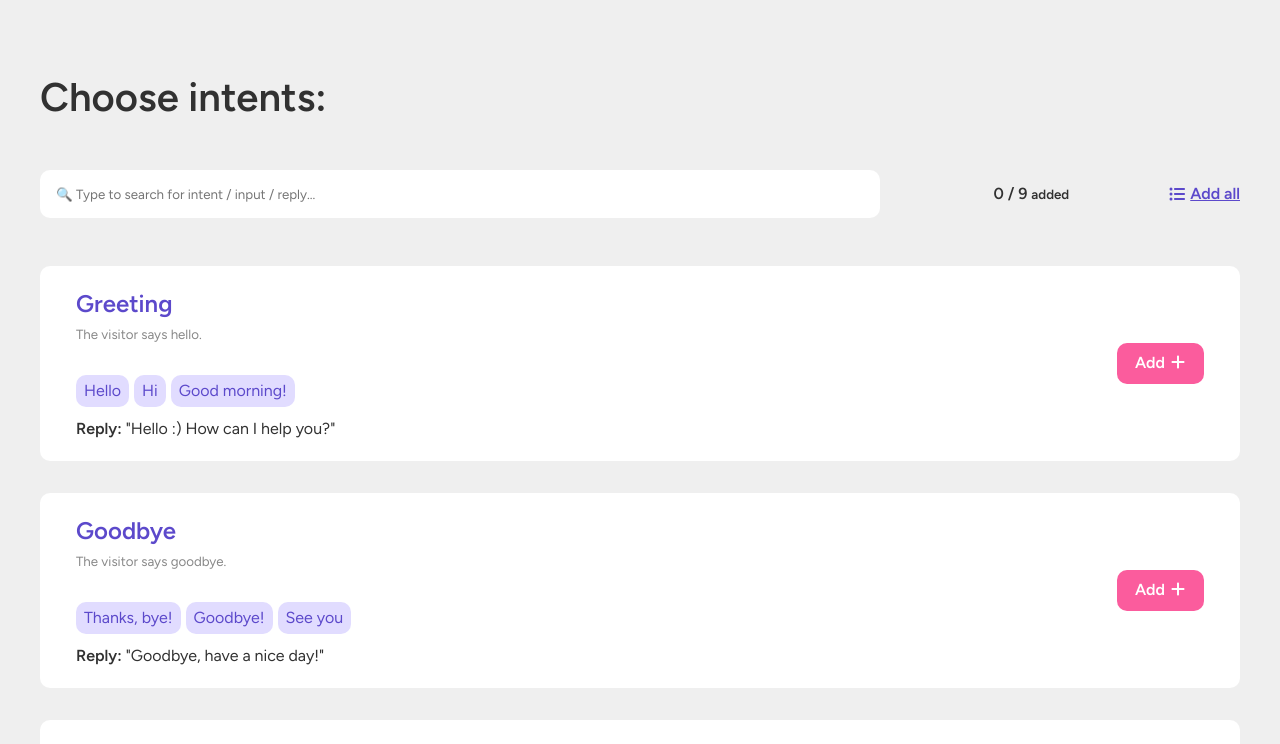
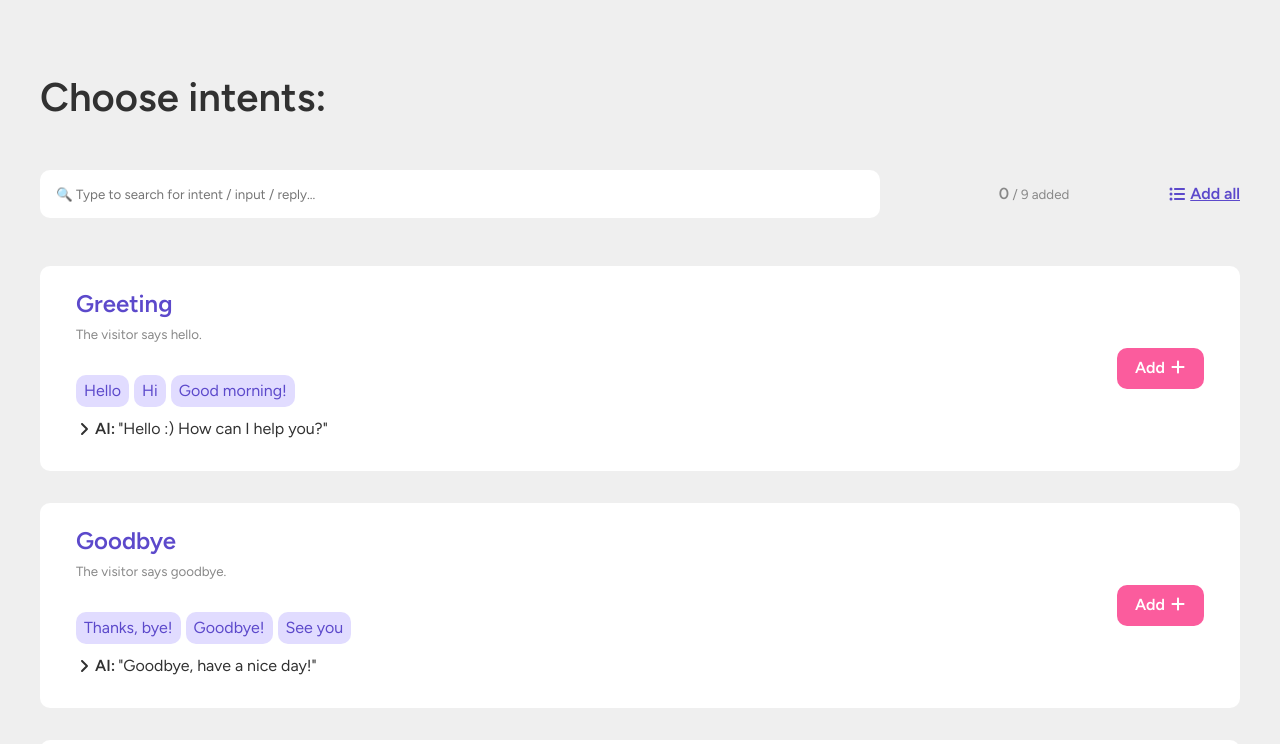
Before and after one commit to arijitpatra/aibot-intents, a React (Vite) app: page / in a window 1280 px wide. Shown: the top 744 px of the page. Built offline with nearby package versions, Linux system fonts and the light colour scheme.

Commit message:
styling changes
styling changes

```diff
--- a/src/components/Intent/Intent.module.scss
+++ b/src/components/Intent/Intent.module.scss
@@ -43,6 +43,8 @@
 }
 
 .reply {
-  font-weight: var(--fontWeightBold);
+  display: flex;
+  align-items: center;
   margin-top: 10px;
+  gap: 3px;
 }
--- a/src/components/Intent/Intent.tsx
+++ b/src/components/Intent/Intent.tsx
@@ -1,6 +1,11 @@
 import Card from "../Card";
 import Chip from "../Chip";
-import { FaCircleCheck, FaPlus, FaRegTrashCan } from "react-icons/fa6";
+import {
+  FaCircleCheck,
+  FaPlus,
+  FaRegTrashCan,
+  FaAngleRight,
+} from "react-icons/fa6";
 import Button from "../Button";
 import { IntentType } from "../../types";
 import styles from "./Intent.module.scss";
@@ -35,8 +40,13 @@ const Intent = ({ data, isSelected, onCtaClick }: IntentProps) => {
                 <Chip key={expression.id} label={expression.text} />
               ))}
             </div>
-            <span className={`${styles.reply}`}>Reply:</span>{" "}
-            {`"${data.reply.text}"`}
+            <div className={`${styles.reply}`}>
+              <FaAngleRight />
+              <b>
+                <i>AI:</i>
+              </b>
+              {`"${data.reply.text}"`}
+            </div>
           </div>
         </div>
         <div>
--- a/src/components/IntentsContainer/IntentsContainer.module.scss
+++ b/src/components/IntentsContainer/IntentsContainer.module.scss
@@ -20,7 +20,7 @@
 }
 
 .selectionControls {
-  font-weight: var(--fontWeightBold);
+  color: var(--grayDark);
   display: flex;
   align-items: center;
   justify-content: space-between;
@@ -29,6 +29,7 @@
 
 .bulkSelection {
   color: var(--primary);
+  font-weight: var(--fontWeightBold);
   cursor: pointer;
   display: flex;
   align-items: center;
--- a/src/components/IntentsContainer/IntentsContainer.tsx
+++ b/src/components/IntentsContainer/IntentsContainer.tsx
@@ -59,7 +59,11 @@ const IntentsContainer = () => {
         />
         <div className={`${styles.selectionControls}`}>
           <div>
-            {selectedIntentIds.length} / {intents.length} <small>{ADDED}</small>
+            <b>{selectedIntentIds.length}</b>
+            <small>
+              {" "}
+              / {intents.length} {ADDED}
+            </small>
           </div>
           <div
             onClick={handleBulkSelectionToggle}
```
